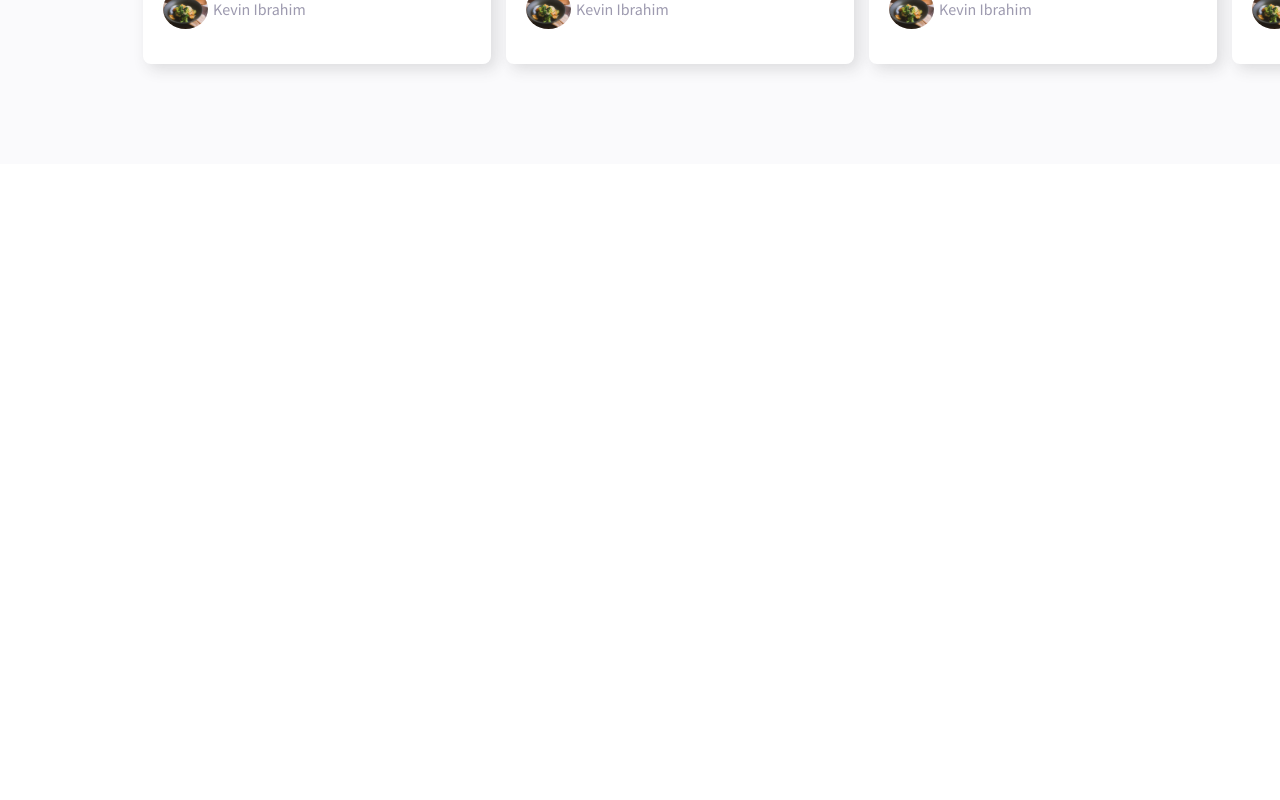
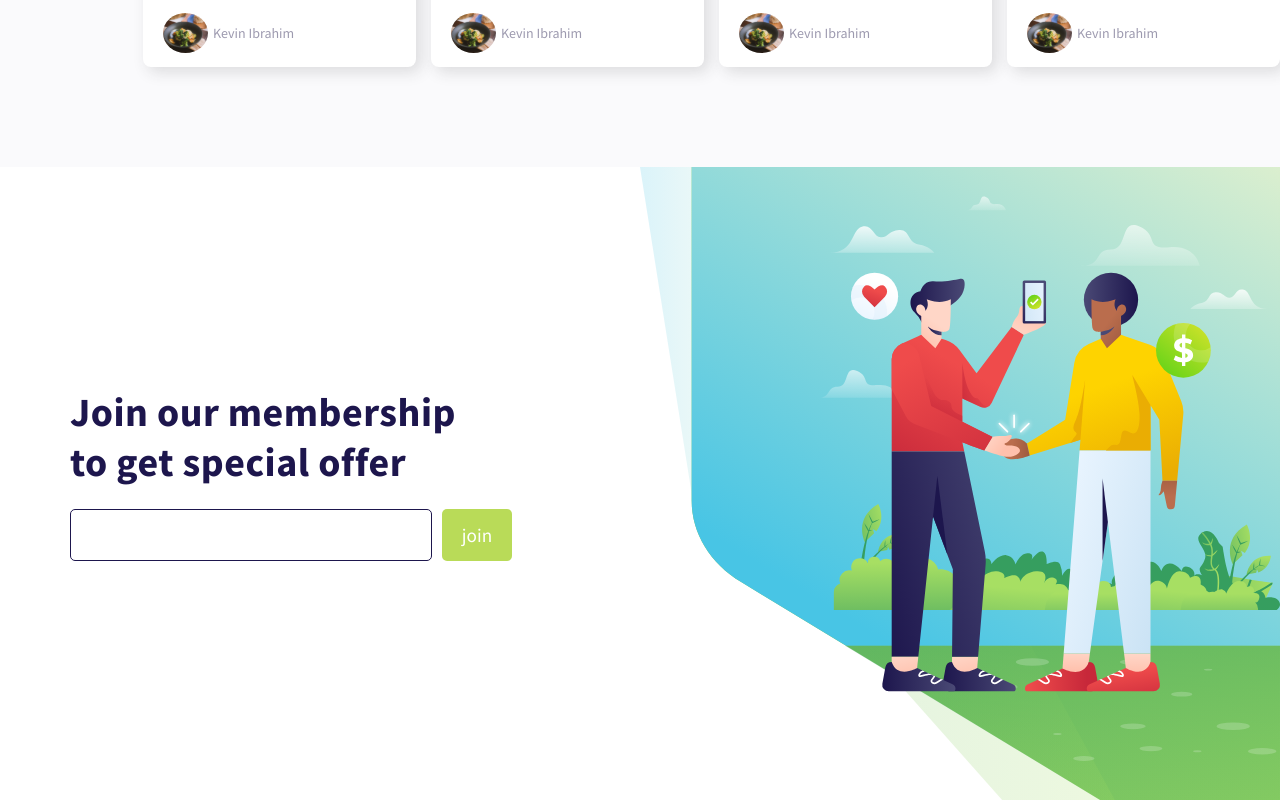
Before and after one commit to voncardoso/teste-frond-and, a React (Create React App) app: page / in a window 1280 px wide. Shown: the part 2713-3513 px from the top of the page. Before the commit the page ends 2877 px from the top, so only its background shows below. Built offline with nearby package versions, Linux system fonts and the light colour scheme.

Commit message:
membership finalizado

```diff
--- a/src/pages/Home/index.tsx
+++ b/src/pages/Home/index.tsx
@@ -1,5 +1,5 @@
 import { IconContext } from "react-icons";
-import { Container, Intro, BestRecipes, BestServices, OurBlog  } from "./style";
+import { Container, Intro, BestRecipes, BestServices, OurBlog, Membership  } from "./style";
 import { AiOutlineSearch, AiOutlineArrowRight } from "react-icons/ai";
 import { Header } from '../../components/header';
 import IllustrationIMg from '../../assets/Illustration.png';
@@ -12,6 +12,7 @@ import BlocoImg1 from '../../assets/blog_image_1.svg';
 import BlocoImg2 from '../../assets/bloco_image_2.svg';
 import BlocoImg3 from '../../assets/bloco_image_3.svg';
 import BlocoImg4 from '../../assets/bloco_image_4.svg';
+import Bloco_final from '../../assets/bloco_final_image.svg';
 
 export function Home(){
     return(
@@ -158,6 +159,20 @@ export function Home(){
             </IconContext.Provider>
 
             </OurBlog>
+            <Membership>
+                <div className="divInputs">
+                    <h2>Join our membership to get special offer</h2>
+                    <div >
+                        <input type="text"
+                         name=""
+                         id=""
+                         placeholder=""
+                         />
+                        <button>join</button>
+                    </div>
+                </div>
+                <img src={Bloco_final}/>
+            </ Membership>
         </Container>
     )
 }
--- a/src/pages/Home/style.ts
+++ b/src/pages/Home/style.ts
@@ -469,7 +469,7 @@ export const BestRecipes = styled.section`
     margin: 0 auto;
     max-width: 1575px;
     h2{
-        font-size: min(2.5rem, 3.8vw);
+        font-size: min(2.5rem, 4vw);
         text-align: center;
         padding-top: 60px;
     }
@@ -662,7 +662,7 @@ export const BestServices = styled.section`
     width: 100%;
     min-width: 360px;
     display: flex;
-    margin: 0 auto;
+    margin: 40px auto;
     img{
         max-width: 726px;
         min-width: 100px;
@@ -678,14 +678,14 @@ export const BestServices = styled.section`
         max-width: 450px;
         padding-right: 30px;
         h2{
-            font-size: min(2.5rem, 5vw);
+            font-size: min(2.5rem, 4vw);
             color: #1D164D;
             margin-bottom: 40px;
             letter-spacing: 0.5px;
         }
 
         p{
-            font-size: 1.25em;
+            font-size: min(1.25em, 3.8vw);
             font-weight: normal;
             letter-spacing: 0.5px;
             line-height: 30px;
@@ -792,7 +792,7 @@ export const OurBlog = styled.section`
     margin: 0 auto;
     background: #FAFAFC;
     h2{
-        font-size: min(2.5rem, 5vw);
+        font-size: min(2.5rem, 4vw);
         text-align: center;
         padding-top: 60px;
     }
@@ -822,6 +822,12 @@ export const OurBlog = styled.section`
         margin-left: 10%;
         margin-top: 30px;
         li{
+            max-width: 348px;
+            min-width: 200px;
+            max-height: 370px;
+            min-height: 200px;
+            height: 100%;
+            width: 100%;
             margin-left: 15px;
             margin-bottom: 60px;
             background: #FFFFFF;
@@ -830,6 +836,7 @@ export const OurBlog = styled.section`
             img{
                 max-width: 348px;
                 min-width: 40px;
+                width: 100%;
             }
             .divContainer{
                 margin-left: 20px;
@@ -837,7 +844,7 @@ export const OurBlog = styled.section`
               h5{
                   max-width: 240px;
                   margin-top: 20px;
-                  font-size: 1.75rem;
+                  font-size: min(1.75rem, 3.8vw);
               }
               div{
                 display: flex;
@@ -850,6 +857,7 @@ export const OurBlog = styled.section`
                       border-radius: 100%;
                     }
                   strong{
+                      font-size: min(14px, 3vw);
                       margin-left: 5px;
                       color: #9D9AAF;
                       font-weight: normal;
@@ -873,3 +881,169 @@ export const OurBlog = styled.section`
    }
 
 `;
+
+export const Membership = styled.section`
+    display: grid;
+    grid-template-columns: 1fr 1fr;
+    max-width: 1575px;
+    margin: 0 auto;
+    background: #FFFFFF;
+    img{
+        width: 100%;
+        justify-self: end;
+    }
+    div{
+        margin: 0 auto 40px auto;
+        align-self: center;
+        max-width: 500px;
+        min-width: 100px;
+        width: 100%;
+        h2{
+            font-size: min(2.5rem, 4vw);
+            max-width: 400px;
+            padding-top: 60px;
+            color: #1D164D;
+            margin-bottom: 20px;
+            letter-spacing: 0.5px;
+        }
+
+        div{
+            max-width: 600px;
+            width: 100%;
+            input{
+                max-width: 360px;
+                min-width: 50px;
+                width: 100%;
+                height: 50px;
+                border-radius: 5px;
+                border: 0.5px solid #1D164D ;
+            }
+            button{
+                position: relative;
+                top: 2px;
+                margin-left: 10px;
+                height: 52px;
+                width: 70px;
+                font-weight: normal;
+                color: #FFFFFF;
+                font-size: 1.2rem;
+                border: none;
+                border-radius: 5px;
+                background: #B9DB58;
+            }
+        }
+
+        button:hover{
+            background: #FFFFFF;
+            color: #B9DB58;
+            border: solid 1px #B9DB58;
+        }
+
+    }
+
+    @media (max-width: 1061px) {
+        .divInputs{
+            max-width: 380px;
+            h2{
+                font-size: 34px;
+            }
+            input{
+                height: 40px;
+                margin: 0px;
+                max-width: 280px;
+            }
+            button{
+                height: 42px;
+                width: 70px;
+            }
+        }
+    }
+
+    @media (max-width: 1061px) {
+        .divInputs{
+            max-width: 360px;
+            h2{
+                font-size: min(34px, 4vw);
+                max-width: 320px;
+            }
+            input{
+                height: 35px;
+                margin: 0px;
+                max-width: 280px;
+            }
+            button{
+                height: 38px;
+                width: 60px;
+                margin-left: 10px;
+            }
+        }
+    }
+
+    @media (max-width: 804px){
+        .divInputs{
+            max-width: 320px;
+            h2{
+                font-size: min(28px, 4vw);
+                max-width: 300px;
+            }
+            input{
+                height: 35px;
+                margin: 0px;
+                max-width: 240px;
+            }
+            button{
+                height: 38px;
+                width: 60px;
+                margin-left: 10px;
+            }
+        }
+    }
+
+    @media (max-width: 644px){
+        .divInputs{
+            max-width: 260px;
+            h2{
+                font-size: min(24px, 4vw);
+                max-width: 300px;
+            }
+            input{
+                height: 30px;
+                margin: 0px;
+                max-width: 180px;
+            }
+            button{
+                top: 1px;
+                height: 32px;
+                width: 60px;
+                margin-left: 10px;
+            }
+        }
+    }
+
+    @media (max-width: 550px)
+    {
+        display: grid;
+        grid-template-columns: 1fr;
+        img{
+            display: none;
+        }
+        .divInputs{
+            max-width: 300px;
+            h2{
+                font-size: 22px;
+                max-width: 300px;
+            }
+            input{
+                height: 30px;
+                margin: 0px;
+                max-width: 220px;
+            }
+            button{
+                top: 1px;
+                height: 32px;
+                width: 60px;
+                margin-left: 10px;
+            }
+        }
+    }
+`
```
